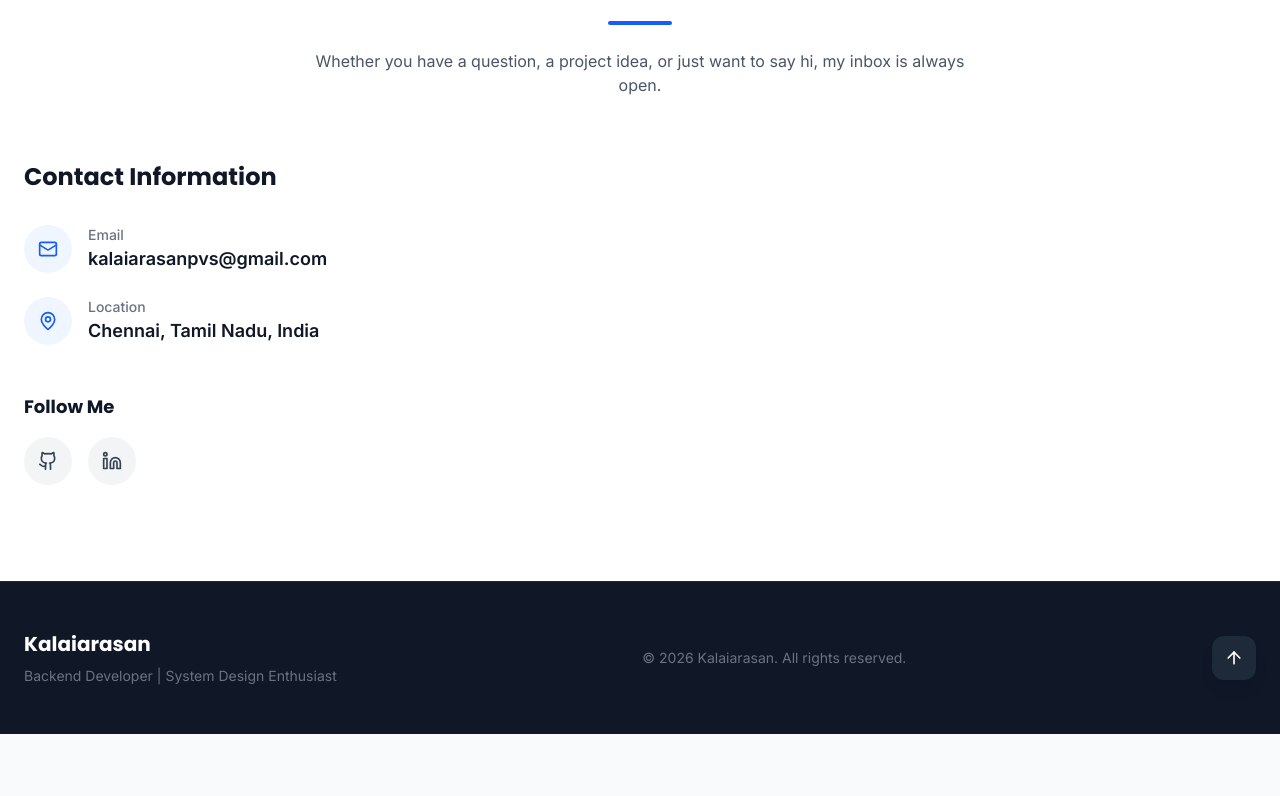
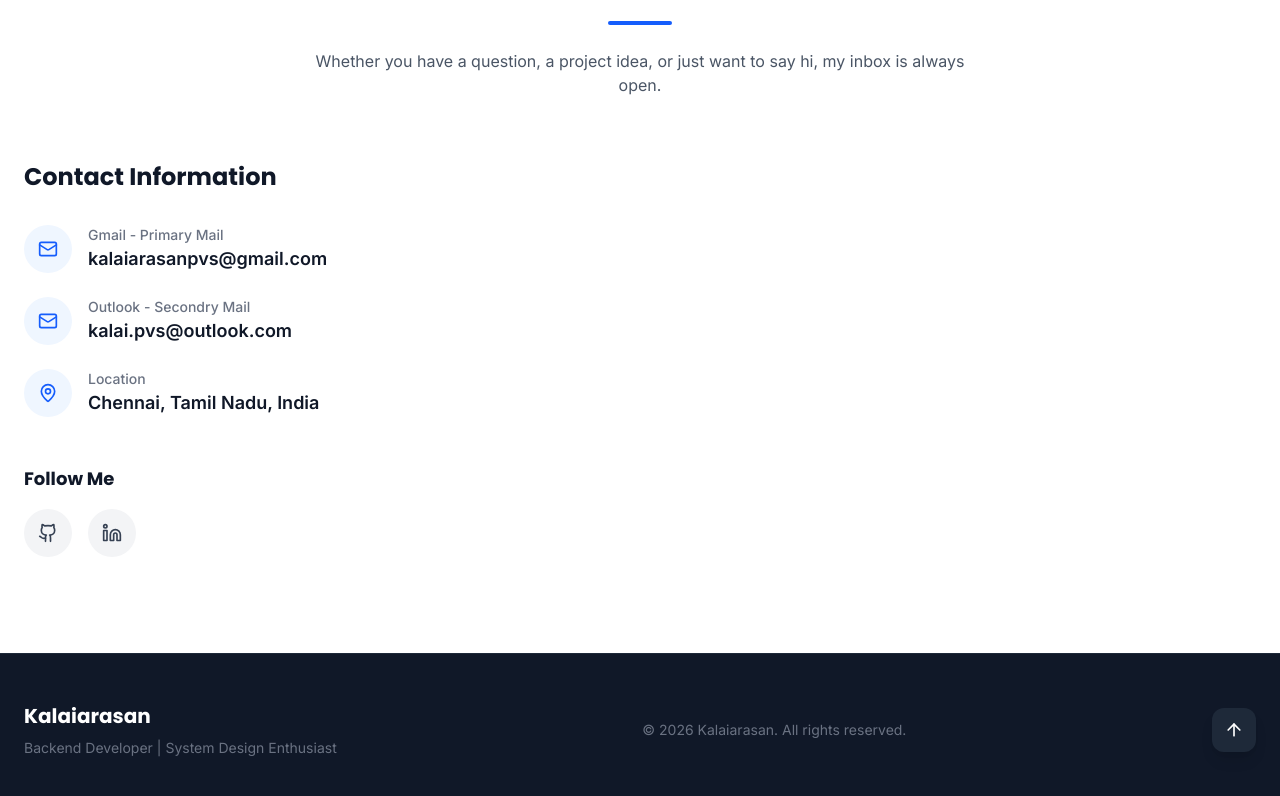
Before and after one commit to kalaiarasan0/kalaiarasan, a React (Vite) app: page / in a window 1280 px wide. Shown: the part 4250-5046 px from the top of the page. Before the commit the page ends 4984 px from the top, so only its background shows below. Built offline with nearby package versions, Linux system fonts and the light colour scheme.

Commit message:
title fixed and additional mail added

```diff
--- a/index.html
+++ b/index.html
@@ -4,7 +4,7 @@
     <meta charset="UTF-8" />
     <link rel="icon" type="image/svg+xml" href="/vite.svg" />
     <meta name="viewport" content="width=device-width, initial-scale=1.0" />
-    <title>profolio</title>
+    <title>Kalaiarasan</title>
   </head>
   <body>
     <div id="root"></div>
--- a/src/components/Contact.jsx
+++ b/src/components/Contact.jsx
@@ -51,12 +51,25 @@ export default function Contact() {
                   <Mail size={20} />
                 </div>
                 <div>
-                  <p className="text-sm text-gray-500 dark:text-gray-400 font-medium">Email</p>
+                  <p className="text-sm text-gray-500 dark:text-gray-400 font-medium">Gmail - Primary Mail </p>
                   <a href="mailto:kalaiarasanpvs@gmail.com" className="text-lg font-semibold text-gray-900 dark:text-white hover:text-blue-600 dark:hover:text-blue-400 transition-colors">
                     kalaiarasanpvs@gmail.com
                   </a>
+               </div>
+              </div>
+
+              <div className="flex items-center gap-4">
+                <div className="w-12 h-12 bg-blue-50 dark:bg-blue-900/20 text-blue-600 dark:text-blue-400 rounded-full flex items-center justify-center">
+                  <Mail size={20} />
+                </div>
+                <div>
+                  <p className="text-sm text-gray-500 dark:text-gray-400 font-medium">Outlook - Secondry Mail </p>
+                  <a href="mailto:kalai.pvs@outlook.com" className="text-lg font-semibold text-gray-900 dark:text-white hover:text-blue-600 dark:hover:text-blue-400 transition-colors">
+                    kalai.pvs@outlook.com
+                  </a>
                 </div>
               </div>
+
 
               {/* <div className="flex items-center gap-4">
                 <div className="w-12 h-12 bg-blue-50 dark:bg-blue-900/20 text-blue-600 dark:text-blue-400 rounded-full flex items-center justify-center">
```
